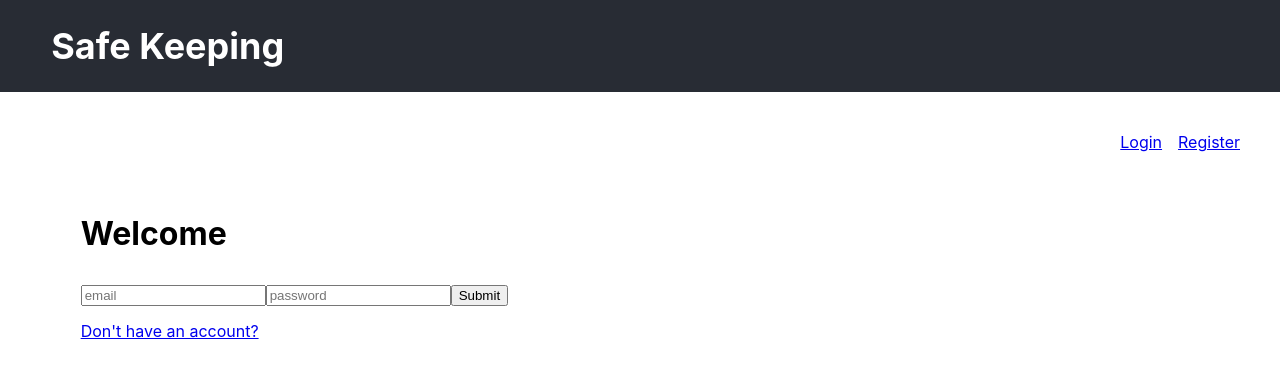
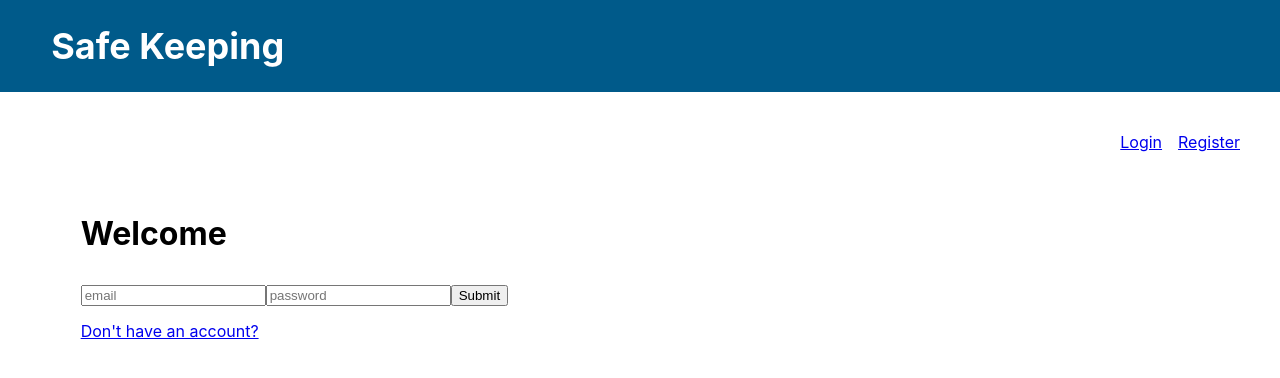
Before and after one commit to blobbyblobfish/safe-keeping-frontend-web, a React (Create React App) app: page /login in a window 1280 px wide. Shown: the top 378 px of the page. Built offline with nearby package versions, Linux system fonts and the light colour scheme.

Commit message:
Update header color

```diff
--- a/src/App.css
+++ b/src/App.css
@@ -74,7 +74,8 @@
 }
 
 .App-header {
-  background-color: #282c34;
+  /* background-color: #282c34; */
+  background-color: #005a8a;
   min-height: 10vh;
   display: flex;
   flex-direction: column;
```
